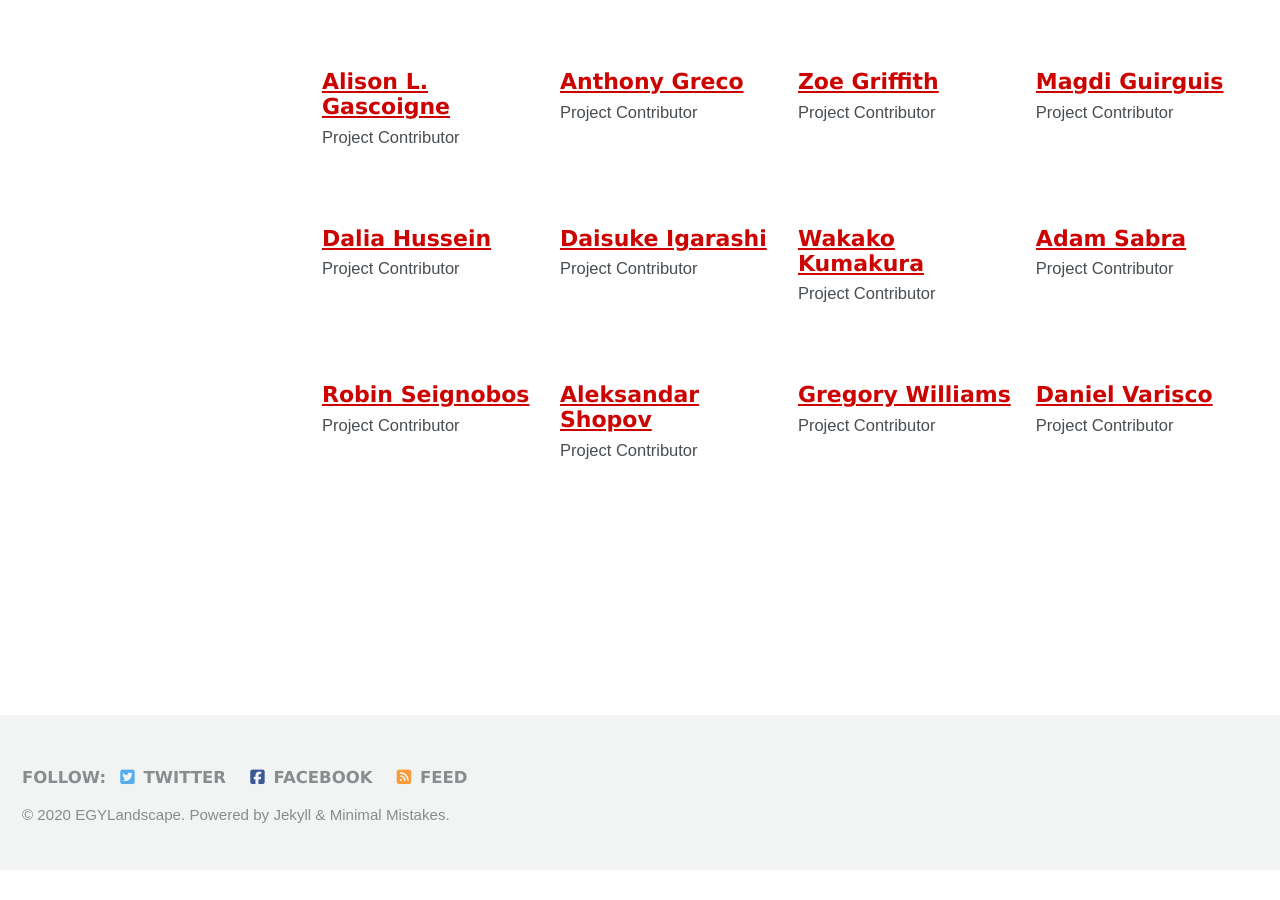
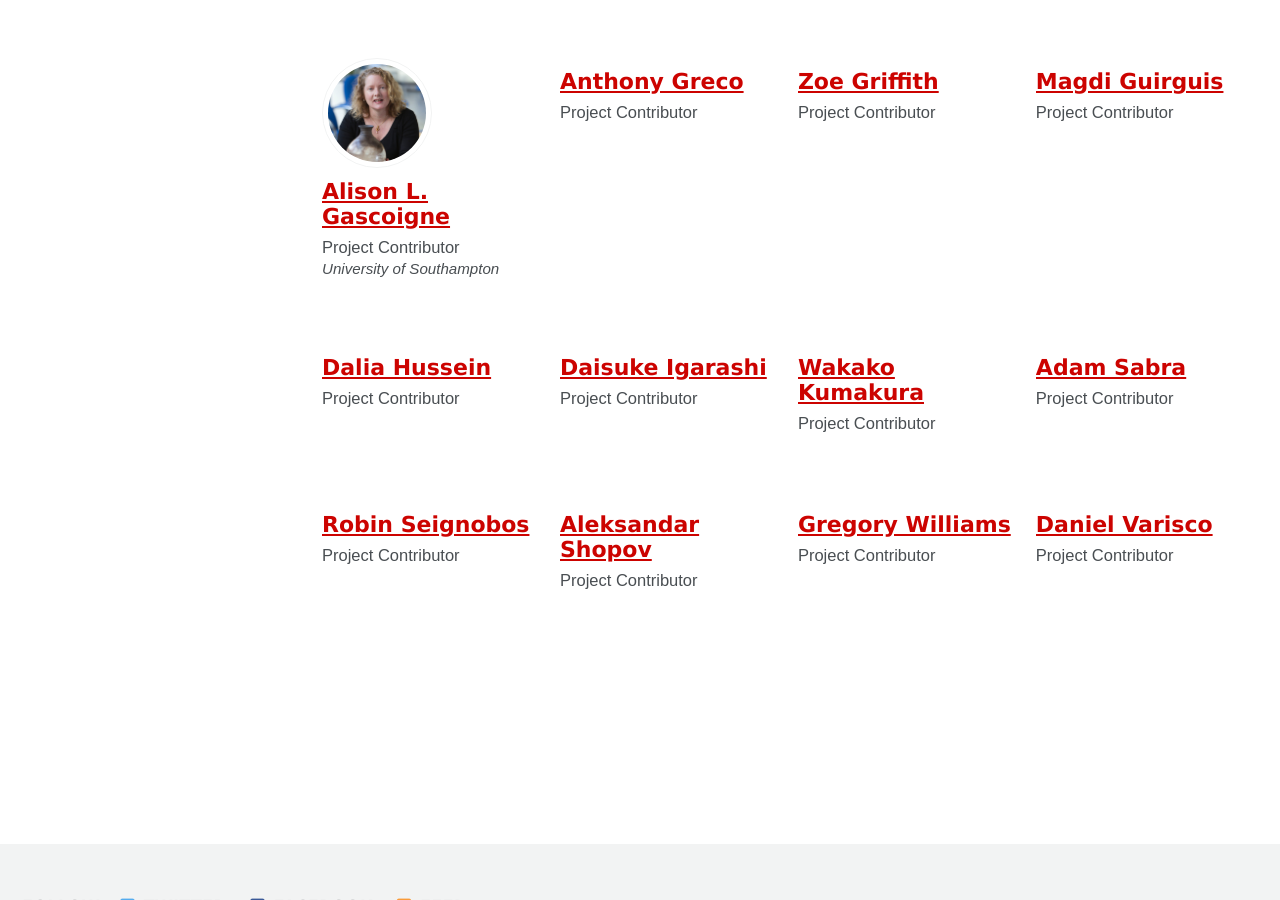
Before and after one commit to mhshaaban/egylandscapeproject.github.io, a Jekyll site: the page built from _pages/members-archive.md, in a window 1280 px wide and 900 px high, scrolled down 1246 px. Built offline with Jekyll 4.4.1, drawn with Linux system fonts in a browser that asks for light colours; cached includes are drawn as plain includes; nearby versions of some CDN libraries; some web fonts are replaced; before the commit the page ends 2116 px from its top, so only the background shows below that.

Commit message:
Update AlisonGascoigne.md

```diff
--- a/_members/AlisonGascoigne.md
+++ b/_members/AlisonGascoigne.md
@@ -2,6 +2,8 @@
 title: "Alison L. Gascoigne"
 excerpt: "Project Contributor"
 author: Alison L. Gascoigne
+institution: "University of Southampton"
+avatar: "/assets/images/alison_gascoigne_edited.jpg"
 author_profile: true
 date: "2019-02-07"
 toc: false
```
